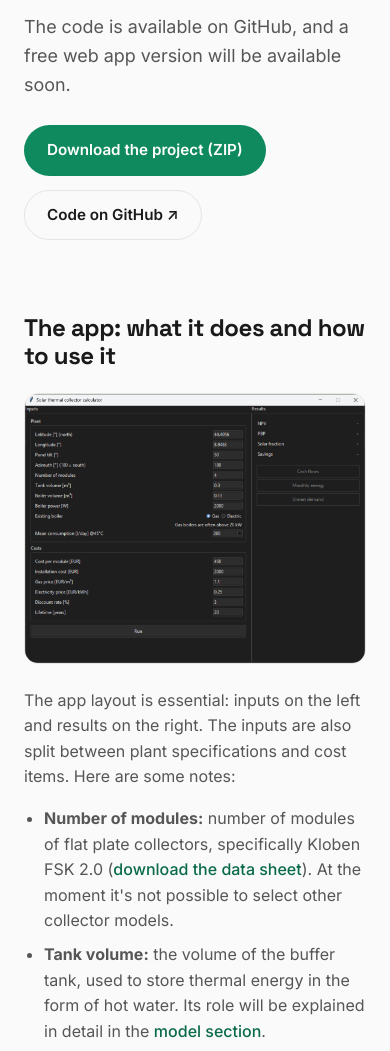
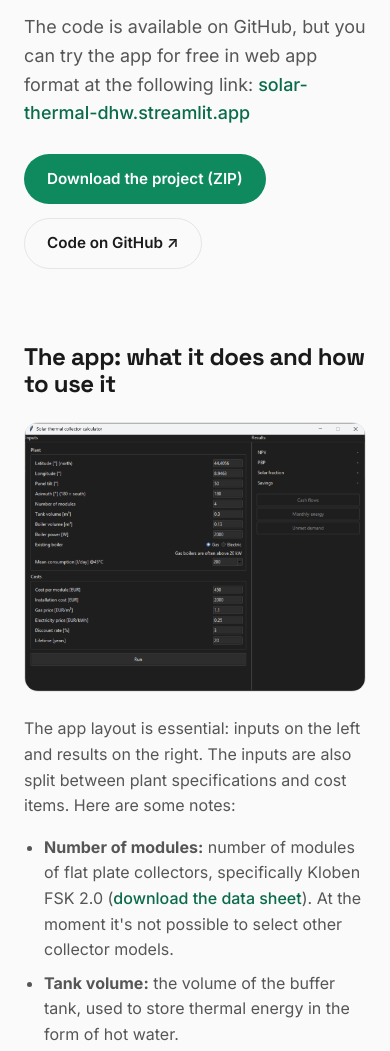
Before and after one commit to alessandroGuenna/alessandroGuenna.github.io, a plain HTML site: page projects/thermal-collector/index.html in a window 390 px wide. Shown: the part 593-1644 px from the top of the page. Drawn offline with nearby package versions, Linux system fonts and the light colour scheme.

Commit message:
Add web app link and mobile menu on the microturbine page
Co-Authored-By: Claude Opus 5.5 <noreply@anthropic.com>

```diff
--- a/projects/thermal-collector/index.html
+++ b/projects/thermal-collector/index.html
@@ -104,7 +104,9 @@
         results: a collection of the most relevant financial and plant performance indicators.
       </p>
       <p class="proj-hero__lead">
-        The code is available on GitHub, and a free web app version will be available soon.
+        The code is available on GitHub, but you can try the app for free in web app format at
+        the following link:
+        <a href="https://solar-thermal-dhw.streamlit.app/" class="proj-link" target="_blank" rel="noopener">solar-thermal-dhw.streamlit.app</a>
       </p>
       <div class="proj-hero__actions">
         <a href="solar-thermal-dhw.zip" class="btn btn--primary" download>Download the project (ZIP)</a>
@@ -135,8 +137,7 @@
         </li>
         <li>
           <strong>Tank volume:</strong> the volume of the buffer tank, used to store thermal energy
-          in the form of hot water. Its role will be explained in detail in the
-          <a href="#buffer-tank" class="proj-link">model section</a>.
+          in the form of hot water.
         </li>
         <li>
           <strong>Boiler volume:</strong> while the tank volume is a project design parameter, this
@@ -402,7 +403,7 @@
         <p>
           [4] J. Burch, C. Christensen, "Towards development of an algorithm for mains water
           temperature", National Renewable Energy Laboratory (NREL), 2007.
-          <a href="https://www.osti.gov/biblio/981988" target="_blank" rel="noopener">osti.gov/biblio/981988</a>
+          <a href="https://www.researchgate.net/publication/254075324_Towards_Development_of_an_Algorithm_for_Mains_Water_Temperature" target="_blank" rel="noopener">researchgate.net/publication/254075324</a>
         </p>
       </div>
     </section>
```
Also changed, not shown: projects/microturbine/index.html (+6 -3 lines), 1 other file.
